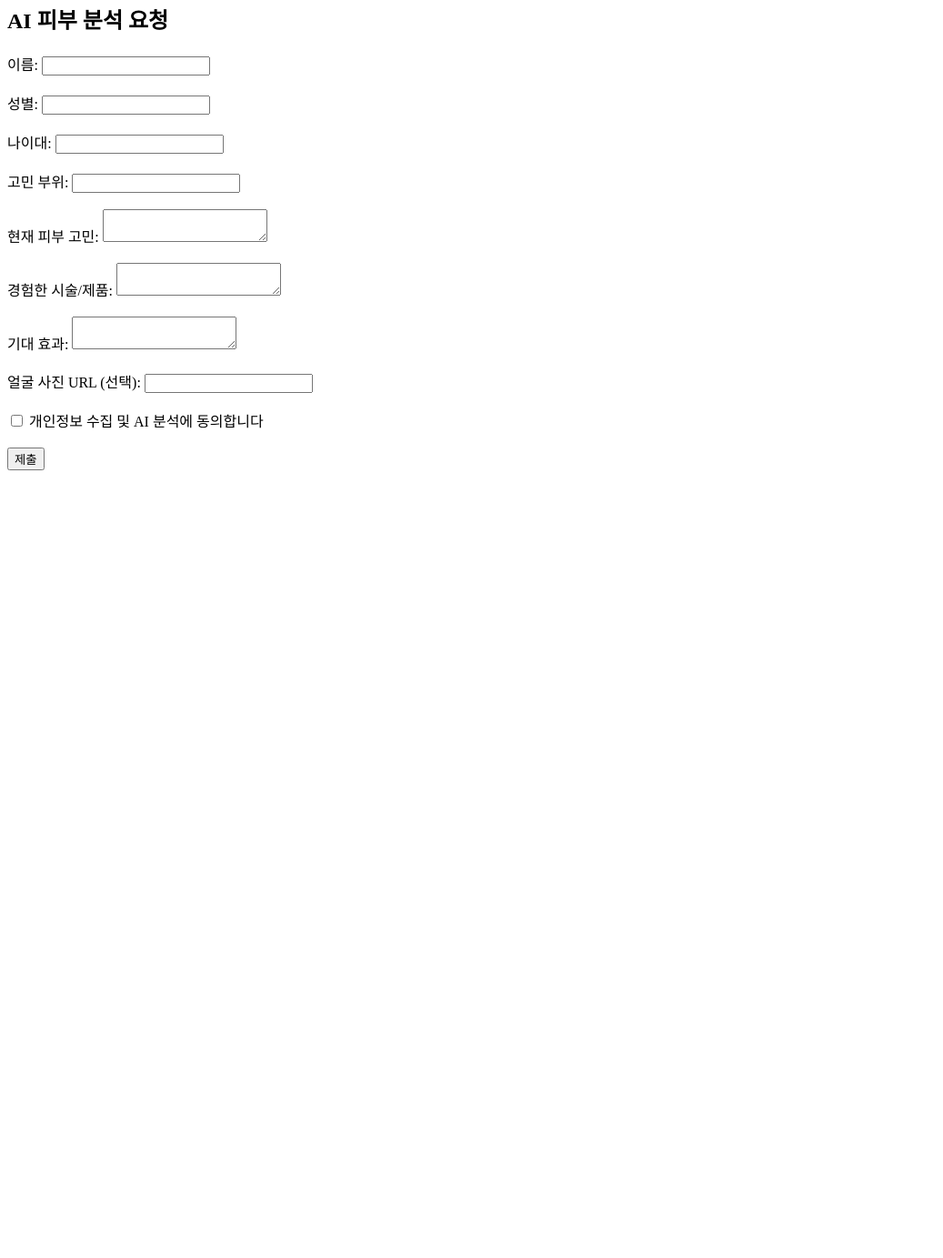
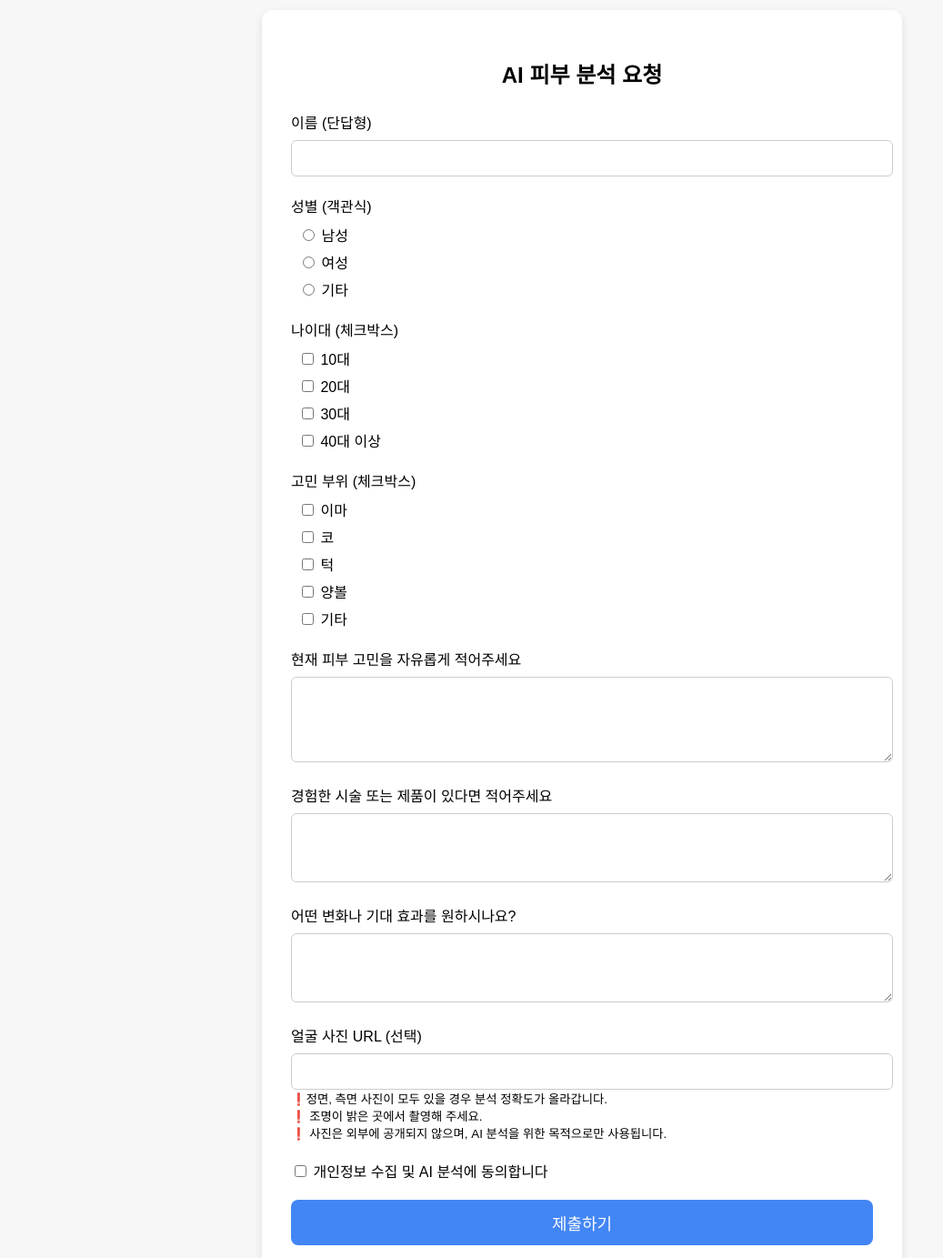
Before and after one commit to myskin-hub/myskinai-pages, a plain HTML site: page index.html in a window 1280 px wide. Shown: the part 17-1400 px from the top of the page at 91% size, without its empty margins (0-1037 px from the left). Before the commit the page ends 800 px from the top, so only its background shows below. Drawn offline with Linux system fonts and the light colour scheme.

Commit message:
Update index.html

```diff
--- a/index.html
+++ b/index.html
@@ -1,25 +1,137 @@
 <!DOCTYPE html>
-<html>
+<html lang="ko">
 <head>
-  <meta charset="UTF-8">
-  <title>AI 피부 상담</title>
+  <meta charset="UTF-8" />
+  <meta name="viewport" content="width=device-width, initial-scale=1.0"/>
+  <title>AI 피부 분석 요청</title>
+  <style>
+    body {
+      font-family: "Noto Sans KR", sans-serif;
+      background-color: #f7f7f7;
+      padding: 20px;
+    }
+    .form-wrapper {
+      max-width: 640px;
+      margin: 0 auto;
+      background: white;
+      padding: 32px;
+      border-radius: 12px;
+      box-shadow: 0 4px 10px rgba(0,0,0,0.1);
+    }
+    h2 {
+      text-align: center;
+      margin-bottom: 24px;
+    }
+    .form-group {
+      margin-bottom: 20px;
+    }
+    label {
+      display: block;
+      font-weight: 500;
+      margin-bottom: 8px;
+    }
+    input[type="text"],
+    input[type="url"],
+    textarea {
+      width: 100%;
+      padding: 10px;
+      border-radius: 6px;
+      border: 1px solid #ccc;
+      font-size: 16px;
+    }
+    .checkbox-group,
+    .radio-group {
+      padding-left: 8px;
+    }
+    .checkbox-group label,
+    .radio-group label {
+      display: block;
+      margin-bottom: 6px;
+    }
+    button {
+      width: 100%;
+      padding: 12px;
+      font-size: 18px;
+      background-color: #4285f4;
+      color: white;
+      border: none;
+      border-radius: 8px;
+      cursor: pointer;
+    }
+    button:hover {
+      background-color: #3367d6;
+    }
+  </style>
 </head>
 <body>
-  <h2>AI 피부 분석 요청</h2>
-  <form id="skinForm">
-    이름: <input type="text" name="name" required><br><br>
-    성별: <input type="text" name="gender" required><br><br>
-    나이대: <input type="text" name="ageRange" required><br><br>
-    고민 부위: <input type="text" name="concernArea" required><br><br>
-    현재 피부 고민: <textarea name="problemDetail" required></textarea><br><br>
-    경험한 시술/제품: <textarea name="treatmentHistory"></textarea><br><br>
-    기대 효과: <textarea name="expectation"></textarea><br><br>
-    얼굴 사진 URL (선택): <input type="url" name="photoUrl"><br><br>
-    <label>
-      <input type="checkbox" name="consent" value="동의함" required> 개인정보 수집 및 AI 분석에 동의합니다
-    </label><br><br>
-    <button type="submit">제출</button>
-  </form>
+  <div class="form-wrapper">
+    <h2>AI 피부 분석 요청</h2>
+    <form id="skinForm">
+      <div class="form-group">
+        <label>이름 (단답형)</label>
+        <input type="text" name="name" required>
+      </div>
+
+      <div class="form-group">
+        <label>성별 (객관식)</label>
+        <div class="radio-group">
+          <label><input type="radio" name="gender" value="남성" required> 남성</label>
+          <label><input type="radio" name="gender" value="여성"> 여성</label>
+          <label><input type="radio" name="gender" value="기타"> 기타</label>
+        </div>
+      </div>
+
+      <div class="form-group">
+        <label>나이대 (체크박스)</label>
+        <div class="checkbox-group">
+          <label><input type="checkbox" name="ageRange" value="10대"> 10대</label>
+          <label><input type="checkbox" name="ageRange" value="20대"> 20대</label>
+          <label><input type="checkbox" name="ageRange" value="30대"> 30대</label>
+          <label><input type="checkbox" name="ageRange" value="40대 이상"> 40대 이상</label>
+        </div>
+      </div>
+
+      <div class="form-group">
+        <label>고민 부위 (체크박스)</label>
+        <div class="checkbox-group">
+          <label><input type="checkbox" name="concernArea" value="이마"> 이마</label>
+          <label><input type="checkbox" name="concernArea" value="코"> 코</label>
+          <label><input type="checkbox" name="concernArea" value="턱"> 턱</label>
+          <label><input type="checkbox" name="concernArea" value="양볼"> 양볼</label>
+          <label><input type="checkbox" name="concernArea" value="기타"> 기타</label>
+        </div>
+      </div>
+
+      <div class="form-group">
+        <label>현재 피부 고민을 자유롭게 적어주세요</label>
+        <textarea name="problemDetail" rows="4" required></textarea>
+      </div>
+
+      <div class="form-group">
+        <label>경험한 시술 또는 제품이 있다면 적어주세요</label>
+        <textarea name="treatmentHistory" rows="3"></textarea>
+      </div>
+
+      <div class="form-group">
+        <label>어떤 변화나 기대 효과를 원하시나요?</label>
+        <textarea name="expectation" rows="3"></textarea>
+      </div>
+
+      <div class="form-group">
+        <label>얼굴 사진 URL (선택)</label>
+        <input type="url" name="photoUrl">
+        <small>❗정면, 측면 사진이 모두 있을 경우 분석 정확도가 올라갑니다.<br>
+        ❗ 조명이 밝은 곳에서 촬영해 주세요.<br>
+        ❗ 사진은 외부에 공개되지 않으며, AI 분석을 위한 목적으로만 사용됩니다.</small>
+      </div>
+
+      <div class="form-group">
+        <label><input type="checkbox" name="consent" value="동의함" required> 개인정보 수집 및 AI 분석에 동의합니다</label>
+      </div>
+
+      <button type="submit">제출하기</button>
+    </form>
+  </div>
 
   <script>
     const form = document.getElementById('skinForm');
@@ -28,12 +140,16 @@
       const formData = new FormData(form);
       const data = Object.fromEntries(formData.entries());
 
-      const response = await fetch('https://script.google.com/macros/s/AKfycbw4e5KCCim7lTaJtNWWdJM1H6l74eb0Ib2kH5IUtTgrBM1UdgmjoqvoMMkBLYyseR5w/exec
-', {
-        method: 'POST',
-        body: JSON.stringify(data),
-        headers: { 'Content-Type': 'application/json' }
-      });
+      const response = await fetch(
+        'https://script.google.com/macros/s/AKfycbw4e5KCCim7lTaJtNWWdJM1H6l74eb0Ib2kH5IUtTgrBM1UdgmjoqvoMMkBLYyseR5w/exec',
+        {
+          method: 'POST',
+          body: JSON.stringify(data),
+          headers: {
+            'Content-Type': 'application/json'
+          }
+        }
+      );
 
       const result = await response.json();
       window.location.href = `https://script.google.com/macros/s/AKfycby-jLm162BRyLl7bivVwcHANGYc5m39Vuf_XwthEZ4jJKnRORA1BcsET0bakGTXLmJimA/exec?id=${result.id}`;
```
